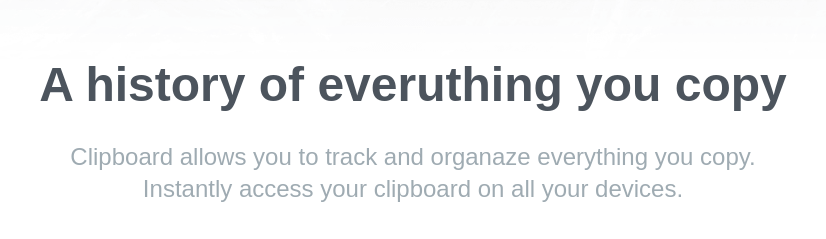
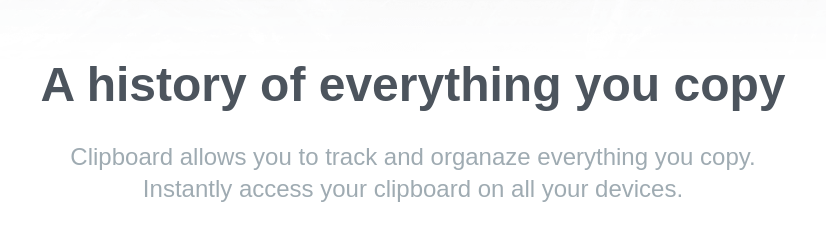
Before and after one commit to HannaFleming/Clipboard-web-tailwind, a website: page index.html in a window 1280 px wide. Shown: the part 256-495 px from the top of the page, 227-1053 px from the left. Drawn offline with Linux system fonts and the light colour scheme; a web font is replaced by a local one.

Commit message:
Update index.html

```diff
--- a/index.html
+++ b/index.html
@@ -16,7 +16,7 @@
       <div class="section-container mb-40 py-16">
         <img src="images/logo.svg" alt="" class="mx-auto my-16">
 
-        <h3> A history of everuthing you copy</h3>
+        <h3> A history of everything you copy</h3>
         <p class="max-w-3xl mx-auto mb-10 text-2xl text-grayishBlue">
           Clipboard allows you to track and organaze everything you copy.
           Instantly access your clipboard on all your devices.
```
